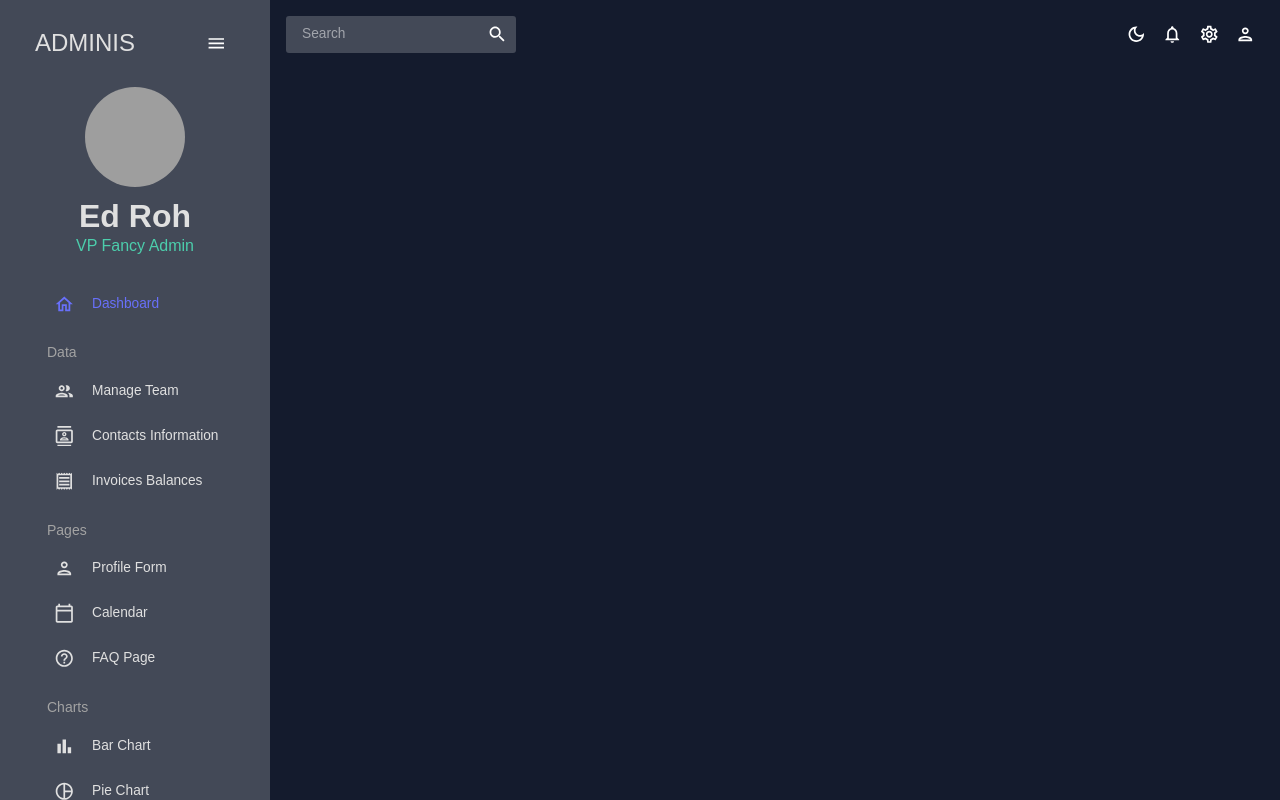
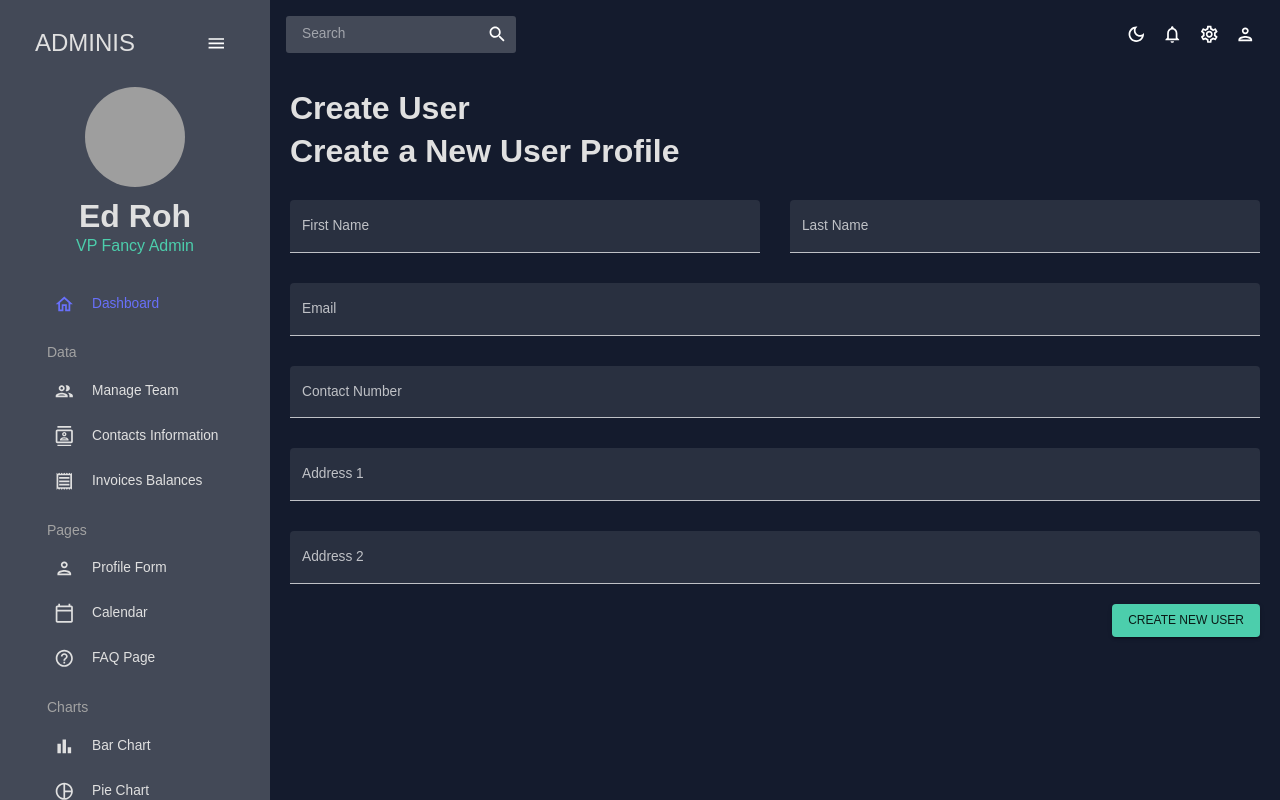
Before and after one commit to jonrob08/react-admin, a React (Create React App) app: page /form in a window 1280 px wide. Built offline with nearby package versions, Linux system fonts and the light colour scheme; grey boxes are pictures that could not be loaded; a web font is replaced by a local one.

Commit message:
Added form to app.js, tested validation, added submit button

```diff
--- a/src/App.js
+++ b/src/App.js
@@ -8,8 +8,8 @@
 import Team from "./scenes/team";
 import Contacts from "./scenes/contacts";
 import Invoices from "./scenes/invoices";
+import Form from "./scenes/form";
 // import Bar from "./scenes/bar";
-// import Form from "./scenes/form";
 // import Line from "./scenes/line";
 // import Pie from "./scenes/pie";
 // import FAQ from "./scenes/faq";
@@ -35,7 +35,7 @@
               <Route path="/team" element={<Team />} />
               <Route path="/contacts" element={<Contacts />} />
               <Route path="/invoices" element={<Invoices />} />
-              {/* <Route path="/form" element={<Form />} /> */}
+              <Route path="/form" element={<Form />} />
               {/* <Route path="/bar" element={<Bar />} /> */}
               {/* <Route path="/pie" element={<Pie />} /> */}
               {/* <Route path="/line" element={<Line />} /> */}
--- a/src/scenes/form/index.jsx
+++ b/src/scenes/form/index.jsx
@@ -137,6 +137,11 @@
                                 sx={{ gridColumn: "span 4" }}
                             />
                         </Box>
+                        <Box display="flex" justifyContent="end" mt="20px">
+                            <Button type="submit" color="secondary" variant="contained">
+                                Create New User
+                            </Button>
+                        </Box>
                     </form>
                 )}
             </Formik>
```
